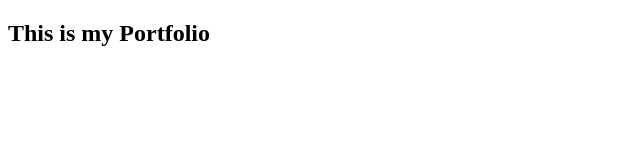
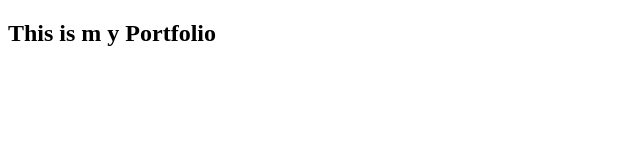
Before and after one commit to jaguarman9/jaguarman9.github.io, a plain HTML site: page index.html in a window 1280 px wide. Shown: the full height of the page, 0-640 px from the left. Drawn offline with Linux system fonts and the light colour scheme.

Commit message:
Update index.html

```diff
--- a/index.html
+++ b/index.html
@@ -7,6 +7,6 @@
     <title>My Portfolio</title>
 </head>
 <body>
-    <h2>This is my Portfolio</h2>
+    <h2>This is m y Portfolio</h2>
 </body>
 </html>
```
